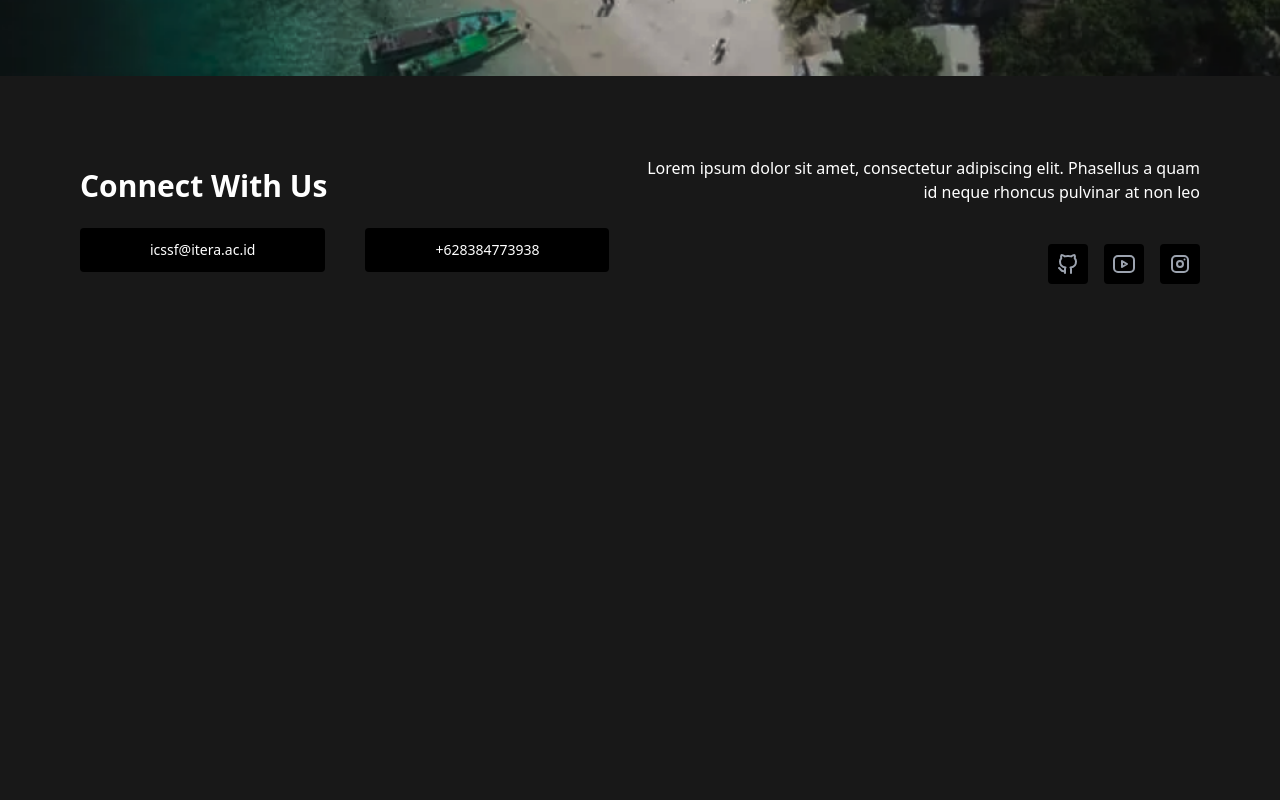
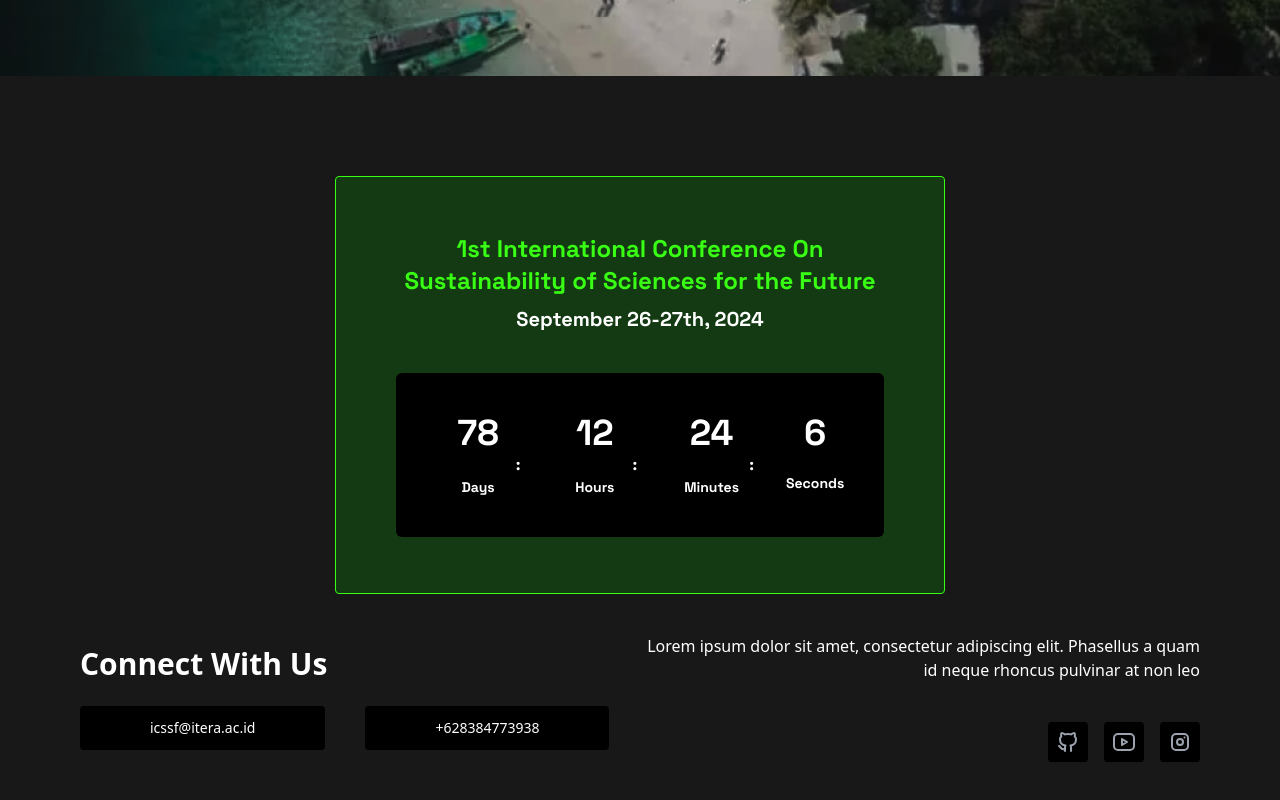
Before and after one commit to projeksainsdata/icssf-frontend, a React (Vite) app: page / in a window 1280 px wide. Shown: the part 2264-3064 px from the top of the page. Before the commit the page ends 2588 px from the top, so only its background shows below. Built offline with nearby package versions, Linux system fonts and the light colour scheme.

Commit message:
add countdown

```diff
--- /dev/null
+++ b/src/components/Countdown.jsx
@@ -0,0 +1,65 @@
+import React, { useEffect, useState } from 'react';
+
+const CountdownTimer = () => {
+  const calculateTimeLeft = () => {
+    const difference = +new Date("2024-09-26") - +new Date();
+    let timeLeft = {};
+
+    if (difference > 0) {
+      timeLeft = {
+        days: Math.floor(difference / (1000 * 60 * 60 * 24)),
+        hours: Math.floor((difference / (1000 * 60 * 60)) % 24),
+        minutes: Math.floor((difference / 1000 / 60) % 60),
+        seconds: Math.floor((difference / 1000) % 60)
+      };
+    }
+
+    return timeLeft;
+  };
+
+  const [timeLeft, setTimeLeft] = useState(calculateTimeLeft());
+
+  useEffect(() => {
+    const timer = setTimeout(() => {
+      setTimeLeft(calculateTimeLeft());
+    }, 1000);
+
+    return () => clearTimeout(timer);
+  });
+
+  return (
+    <>
+      <div className="text-center font-spaceGrotesk p-4 sm:p-10">
+        <h1 className="text-xl sm:text-2xl text-colorGreen font-bold">
+          1st International Conference On <br /> Sustainability of Sciences for the Future
+        </h1>
+        <p className="text-lg sm:text-xl font-bold mb-2 mt-2 text-white">September 26-27th, 2024</p>
+        <div className="flex justify-center items-center mt-10">
+          <div className="bg-black text-white p-4 sm:p-10 font-bold font-spaceGrotesk rounded-md flex space-x-4 sm:space-x-8">
+            <div className="text-center">
+              <div className="text-2xl sm:text-4xl">{timeLeft.days || '0'}</div>
+              <div className='ml-20'>:</div>
+              <div className="text-sm">Days</div>
+            </div>
+            <div className="text-center">
+              <div className="text-2xl sm:text-4xl">{timeLeft.hours || '0'}</div>
+              <div className='ml-20'>:</div>
+              <div className="text-sm">Hours</div>
+            </div>
+            <div className="text-center">
+              <div className="text-2xl sm:text-4xl">{timeLeft.minutes || '0'}</div>
+              <div className='ml-20'>:</div>
+              <div className="text-sm">Minutes</div>
+            </div>
+            <div className="text-center">
+              <div className="text-2xl sm:text-4xl">{timeLeft.seconds || '0'}</div>
+              <div className="text-sm mt-6 md:mt-5">Seconds</div>
+            </div>
+          </div>
+        </div>
+      </div>
+    </>
+  );
+}
+
+export default CountdownTimer;
--- a/src/index.css
+++ b/src/index.css
@@ -72,3 +72,8 @@
     margin: 0;
     padding: 0;
   }
+
+.bg-count{
+  background-color: #07ac073b;
+  border: 1px solid #39FF14;
+}
--- a/src/pages/Home.jsx
+++ b/src/pages/Home.jsx
@@ -5,6 +5,7 @@ import Keynote from "../components/Keynote";
 import Vanue from "../components/Vanue";
 import Trip from "../components/Trip";
 import ConnectWithUs from "../components/ConnectWs";
+import CountdownTimer from "../components/Countdown";
 
 const Home = () => {
     return (
@@ -17,6 +18,11 @@ const Home = () => {
             <Keynote/>
             <Vanue/>
             <Trip/>
+            <div className="flex items-center justify-center mt-[100px]">
+                <div className="bg-count md:py-4 md:px-5 rounded">
+                    <CountdownTimer />
+                </div>
+            </div>
             <ConnectWithUs/>
         </div>
 
```
